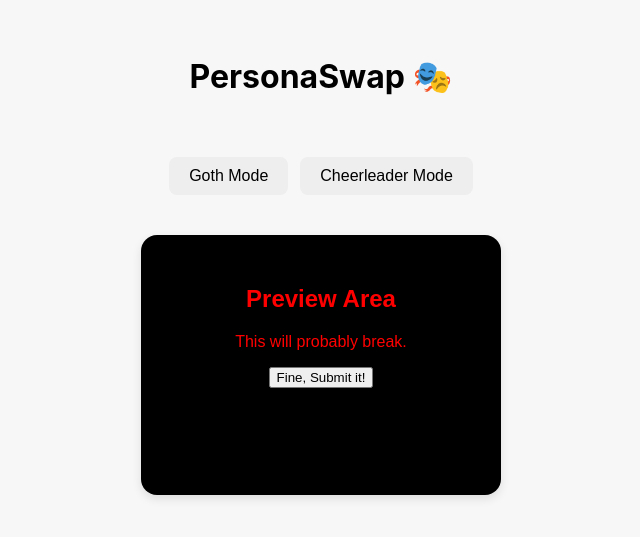
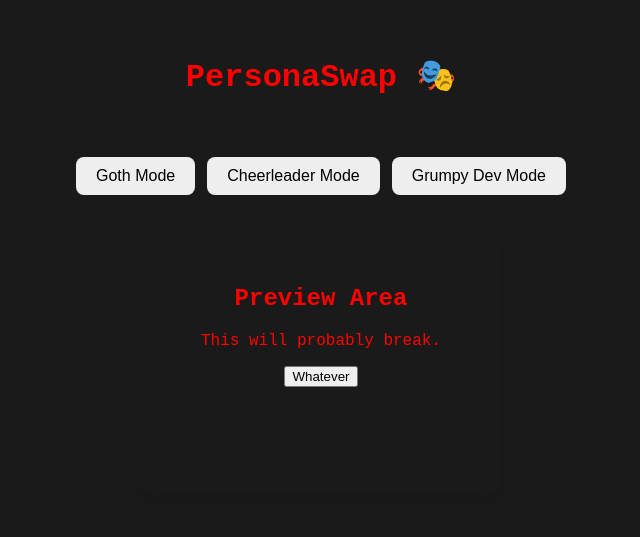
Before and after one commit to emilyjwilbur/persona-swap-app, a React (Create React App) app: page / in a window 1280 px wide. Shown: the part 175-712 px from the top of the page, without its empty margins (319-959 px from the left). Built offline with nearby package versions, Linux system fonts and the light colour scheme.

Commit message:
motion.div updated in app.js to use dynamic blur to customize each mood

```diff
--- a/src/App.css
+++ b/src/App.css
@@ -10,6 +10,38 @@
   padding: 40px;
   text-align: center;
   background: #f7f7f7;
+}
+
+/* Glitch Effect */
+.glitch {
+  animation: glitch 0.3s;
+}
+
+@keyframes glitch {
+  0% {
+    transform: translate(0);
+    opacity: 1;
+  }
+  20% {
+    transform: translate(-5px, 5px);
+    opacity: 0.8;
+  }
+  40% {
+    transform: translate(5px, -5px);
+    opacity: 0.6;
+  }
+  60% {
+    transform: translate(-5px, 5px);
+    opacity: 0.8;
+  }
+  80% {
+    transform: translate(5px, -5px);
+    opacity: 0.6;
+  }
+  100% {
+    transform: translate(0);
+    opacity: 1;
+  }
 }
 
 .persona-buttons {
--- a/src/App.js
+++ b/src/App.js
@@ -1,6 +1,6 @@
 import React, { useState } from "react";
 import { personas } from "./personas";
-import { motion, AnimatePresence } from "framer-motion"; // 👈 import framer-motion
+import { motion, AnimatePresence } from "framer-motion";
 import "./App.css";
 
 function App() {
@@ -17,10 +17,18 @@ function App() {
   };
 
   return (
-    <div className="App">
+    <AnimatePresence mode="wait">
+      <motion.div
+        key={activePersona.name + "-background"}
+        className="App"
+        style={personaStyle}
+        initial={{ opacity: 0, filter: `blur(${activePersona.blurIntensity})` }}
+        animate={{ opacity: 1, filter: "blur(0px)" }}
+        exit={{ opacity: 0, filter: `blur(${activePersona.blurIntensity})` }}
+        transition={{ duration: 0.6 }}
+      >
         <h1>PersonaSwap 🎭</h1>
 
-      {/* Persona Buttons */}
         <div className="persona-buttons">
           {personas.map((persona) => (
             <button
@@ -32,12 +40,9 @@ function App() {
           ))}
         </div>
 
-      {/* Animated Preview Card */}
-      <AnimatePresence mode="wait">
         <motion.div
-          key={activePersona.name} // 👈 important for AnimatePresence to detect changes
+          key={activePersona.name + "-card"}
           className="preview-card"
-          style={personaStyle}
           initial={{ opacity: 0, scale: 0.8 }}
           animate={{ opacity: 1, scale: 1 }}
           exit={{ opacity: 0, scale: 0.8 }}
@@ -47,8 +52,8 @@ function App() {
           <p>{activePersona.microcopy.tooltip}</p>
           <button>{activePersona.microcopy.button}</button>
         </motion.div>
+      </motion.div>
     </AnimatePresence>
-    </div>
   );
 }
 
--- a/src/personas.js
+++ b/src/personas.js
@@ -1,28 +1,41 @@
-// personas.js
 export const personas = [
   {
     name: "Goth Mode",
     styles: {
-      backgroundColor: "black",
-      color: "red",
-      fontFamily: "Creepster, sans-serif",
+      backgroundColor: "#1a1a1a",
+      color: "#ff0000",
+      fontFamily: "'Courier New', monospace",
     },
     microcopy: {
-      button: "Fine, Submit it!",
       tooltip: "This will probably break.",
+      button: "Whatever",
     },
+    blurIntensity: "10px", // <-- Add this
   },
   {
     name: "Cheerleader Mode",
     styles: {
-      backgroundColor: "pink",
-      color: "white",
-      fontFamily: "Comic Sans, sans-serif",
+      backgroundColor: "#ffe4e1",
+      color: "#ff69b4",
+      fontFamily: "'Comic Sans MS', cursive",
     },
     microcopy: {
-      button: "You got this, champ!",
-      tooltip: "Keep it up!",
+      tooltip: "You got this! 💪",
+      button: "Let's Go!",
     },
+    blurIntensity: "4px", // <-- Softer blur
   },
-  // Add more personas here...
+  {
+    name: "Grumpy Dev Mode",
+    styles: {
+      backgroundColor: "#282c34",
+      color: "#61dafb",
+      fontFamily: "'Fira Code', monospace",
+    },
+    microcopy: {
+      tooltip: "Don't bother.",
+      button: "Fine, Submit it.",
+    },
+    blurIntensity: "6px", // <-- Medium blur
+  },
 ];
```
Lines whose indentation alone changed are shown as unchanged.
